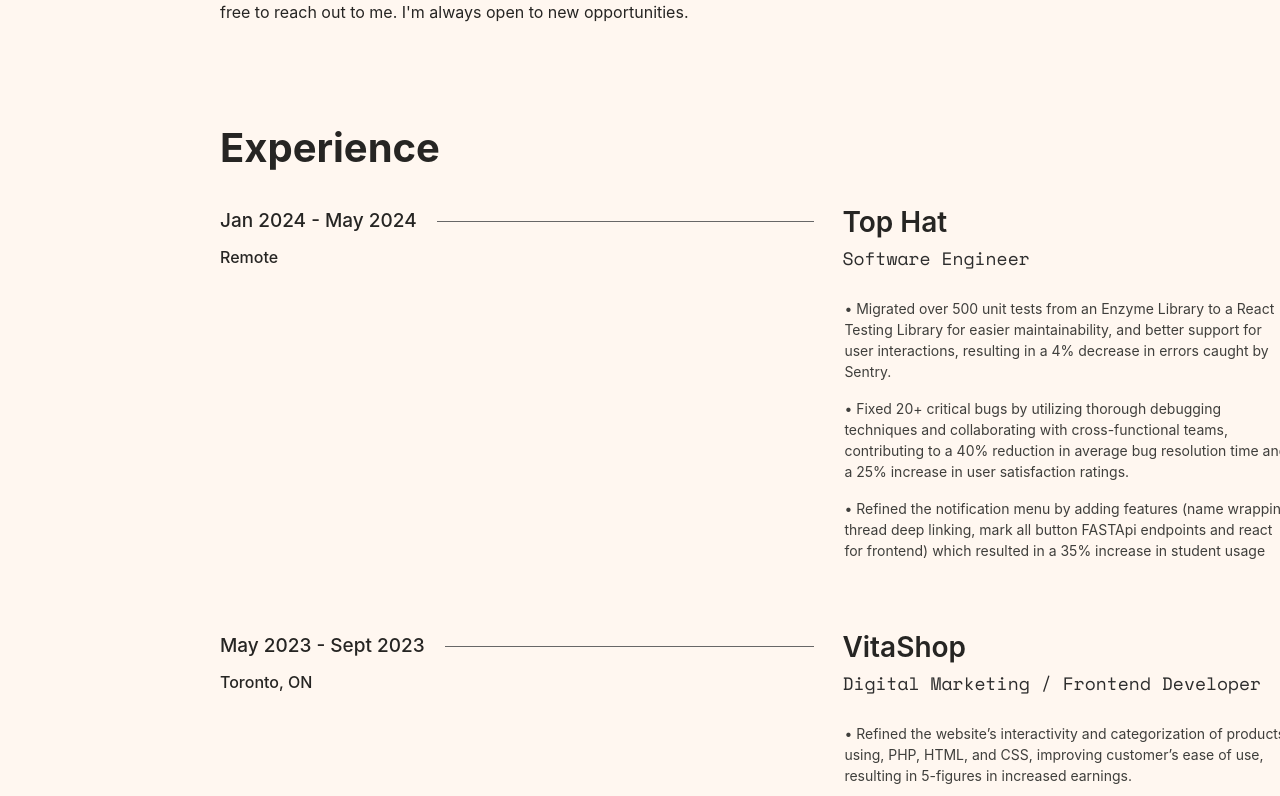
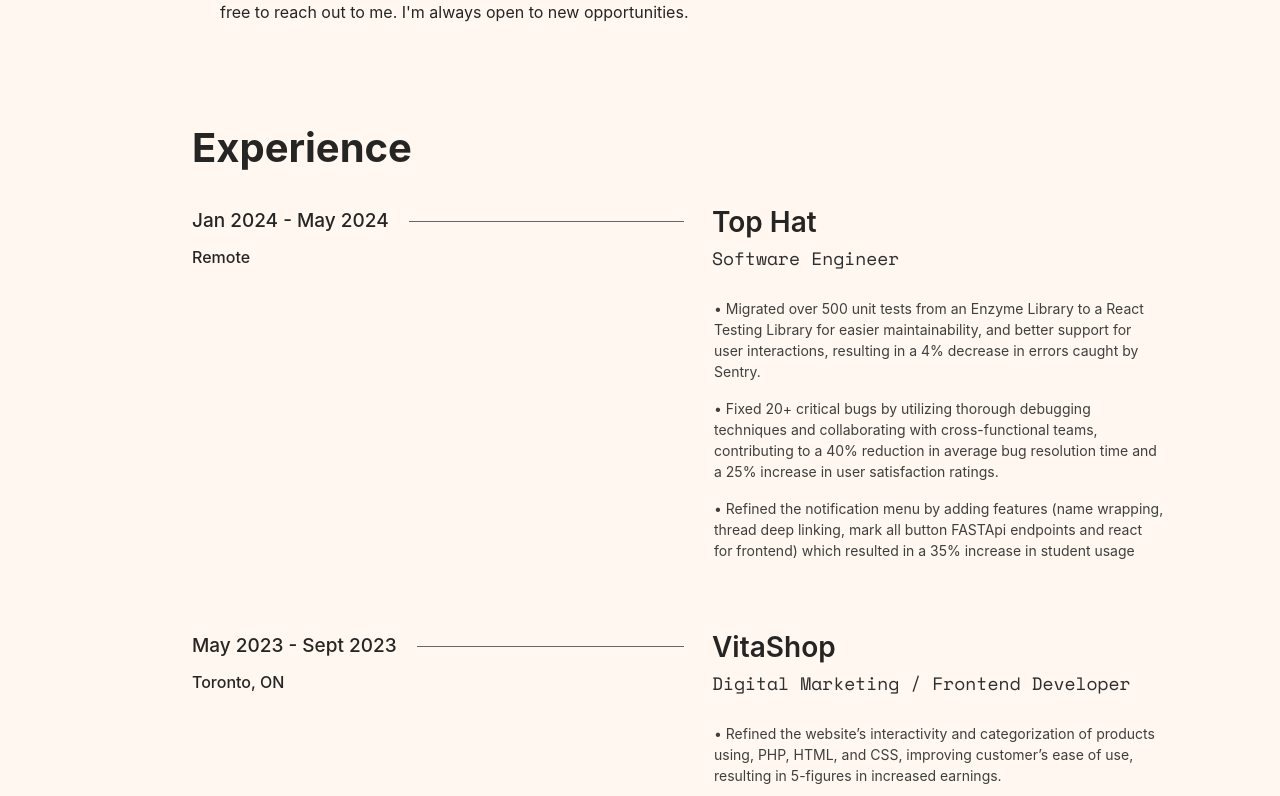
Before and after one commit to Kim-Yoonhyok/yoonkim, a React (Vite) app in the folder my-website/: page / in a window 1280 px wide. Shown: the part 1404-2200 px from the top of the page. Built offline with nearby package versions, Linux system fonts and the light colour scheme; a web font is replaced by a local one.

Commit message:
updated experience

```diff
--- a/my-website/src/Components/Experience/ExperienceStyles.css
+++ b/my-website/src/Components/Experience/ExperienceStyles.css
@@ -1,7 +1,7 @@
 .experience {
     position: relative;
     display: flex;
-    left: 220px;
+    left: 15vw;
     flex-direction: column;
     color: #262523;
 }
@@ -25,6 +25,7 @@
         "location role"
         "empty description";
     grid-template-columns: 1fr 1fr;
+    width: 80vw
 }
 
 .date {
@@ -33,7 +34,6 @@
     display: flex;
     align-items: center;
     white-space: nowrap;
-    width: 48vw;
 }
 
 .date::after {
```
